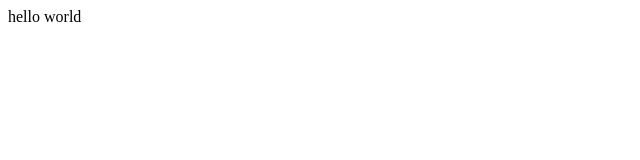
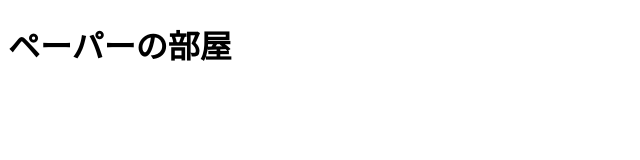
Before and after one commit to kohama0845/paperquiz, a plain HTML site: page index.html in a window 1280 px wide. Shown: the whole page, without its empty margins (0-640 px from the left). Drawn offline with Linux system fonts and the light colour scheme.

Commit message:
Update index.html

```diff
--- a/index.html
+++ b/index.html
@@ -5,6 +5,6 @@
   <title>home</title>
 </head>
 <body>
-  hello world
+  <h1>ペーパーの部屋</h1>
 </body>
 </html>
```
